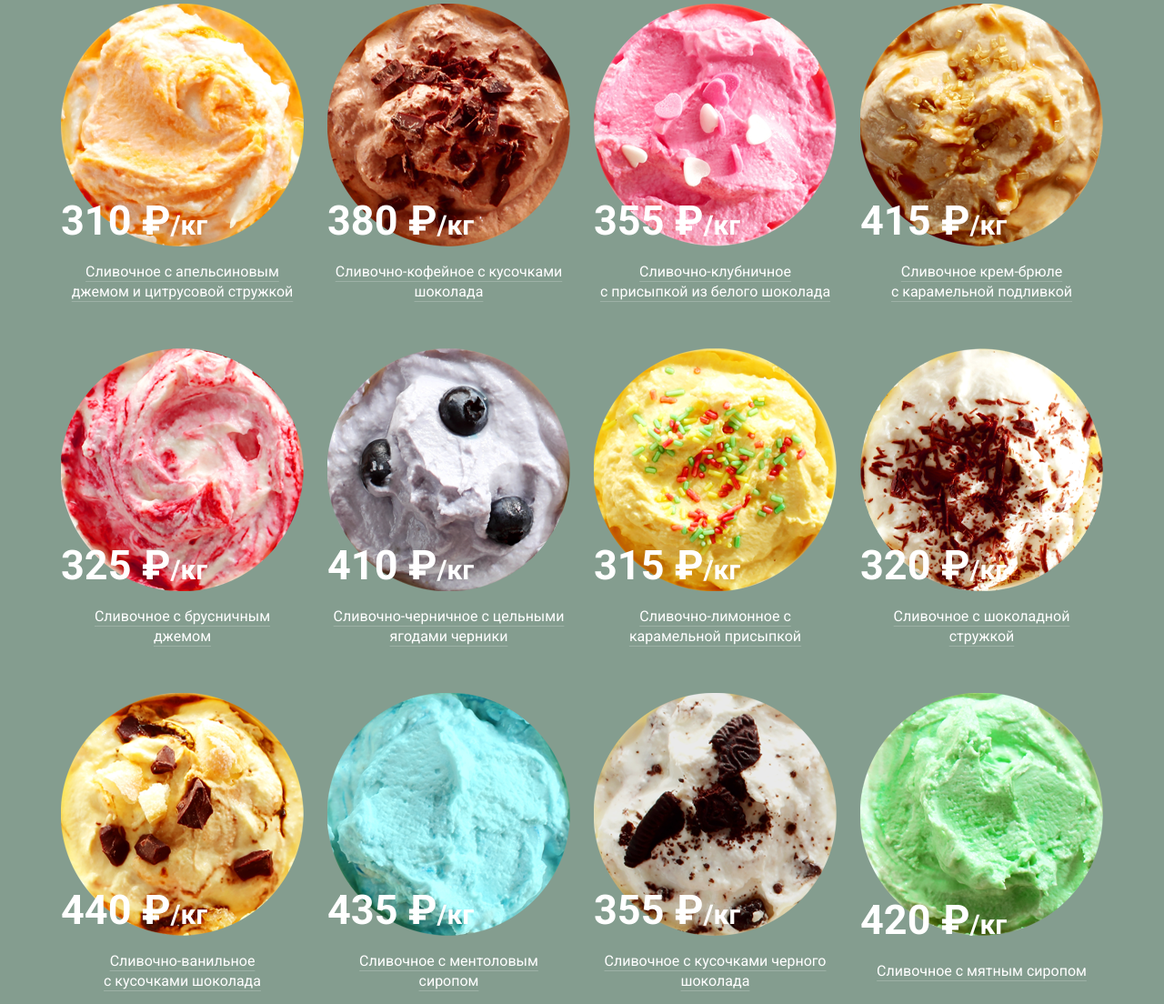
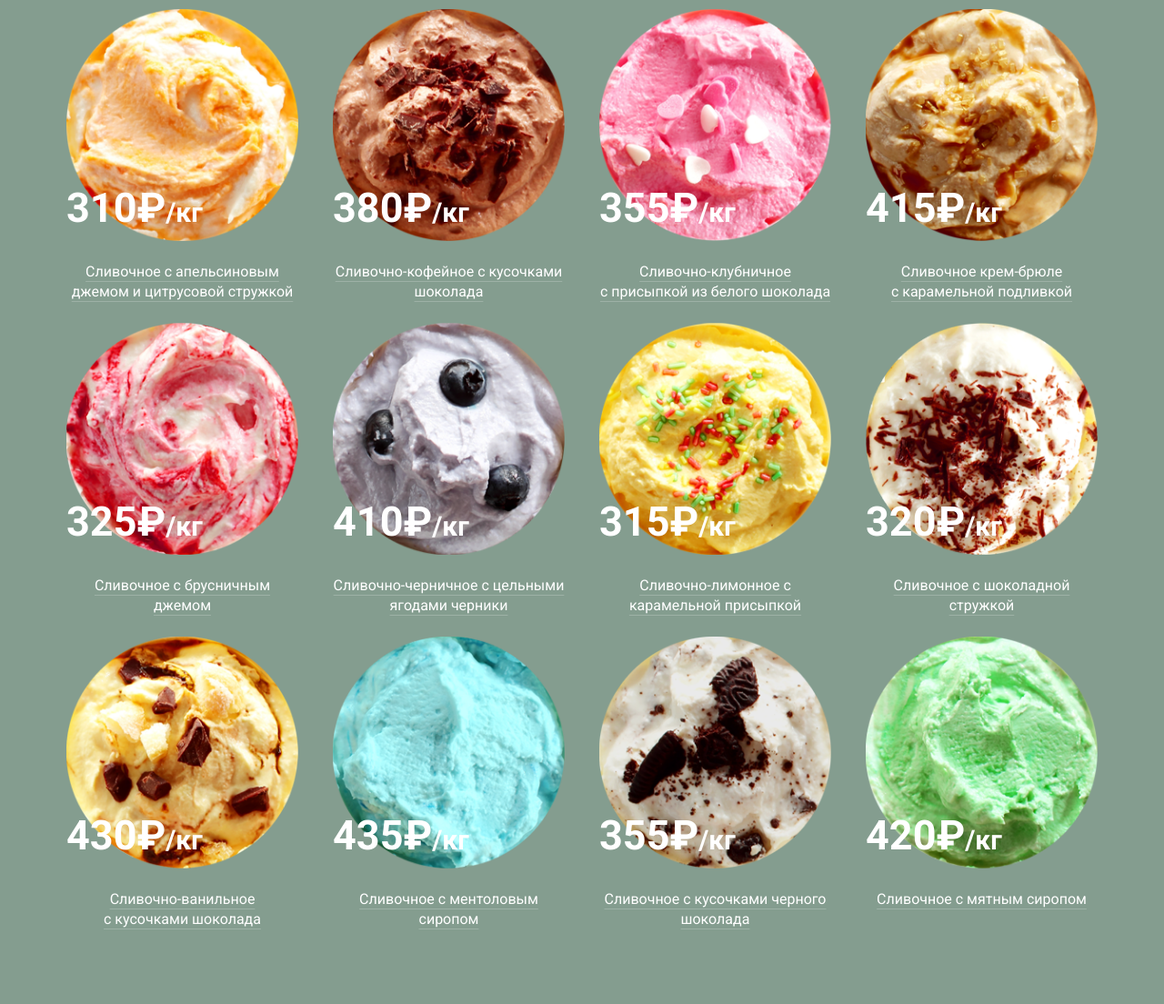
Before and after one commit to Paxton9/1741743-gllacy-31, a plain HTML site: page catalog.html in a window 1280 px wide. Shown: the part 324-1428 px from the top of the page at 91% size. Drawn offline with Linux system fonts and the light colour scheme.

Commit message:
актуальная версия

```diff
--- a/catalog.html
+++ b/catalog.html
@@ -224,108 +224,154 @@
       <section class="product-container">
         <h2 class="visually-hidden">Список товаров!</h2>
         <ul class="product-list">
-          <li class="product-item product5">
-            <div class="price">
-              <p>310 ₽</p>
-              <span>/кг</span>
+          <li class="product-item ">
+            <div class="product-item__body product1">
+              <div class="hit">
+                <img src="img/hit.svg" width="34" height="27" alt="Хит">
+              </div>
+              <div class="price-hit">
+                <p>310₽<span>/кг</span></p>
               </div>
               <p class="product-text">Сливочное с апельсиновым <br>джемом и цитрусовой стружкой</p>
-            <button class="btn hidden" aria-label="Просмотр товара.">Быстрый просмотр</button>
+              <a class="btn hidden" aria-label="Просмотр товара.">Быстрый просмотр</a>
+            </div>
           </li>
-          <li class="product-item product6">
-            <div class="price">
-              <p>380 ₽</p>
-              <span>/кг</span>
+
+          <li class="product-item ">
+            <div class="product-item__body product2">
+              <div class="hit">
+                <img src="img/hit.svg" width="34" height="27" alt="Хит">
+              </div>
+              <div class="price-hit">
+                <p>380₽<span>/кг</span></p>
               </div>
               <p class="product-text">Сливочно-кофейное с кусочками <br>шоколада</p>
-            <button class="btn hidden" aria-label="Просмотр товара.">Быстрый просмотр</button>
+              <a class="btn hidden" aria-label="Просмотр товара.">Быстрый просмотр</a>
+            </div>
           </li>
-          <li class="product-item product7">
-            <div class="price">
-              <p>355 ₽</p>
-              <span>/кг</span>
+
+          <li class="product-item ">
+            <div class="product-item__body product3">
+              <div class="hit">
+                <img src="img/hit.svg" width="34" height="27" alt="Хит">
+              </div>
+              <div class="price-hit">
+                <p>355₽<span>/кг</span></p>
               </div>
               <p class="product-text">Сливочно-клубничное <br>с присыпкой из белого шоколада</p>
-            <button class="btn hidden" aria-label="Просмотр товара.">Быстрый просмотр</button>
+              <a class="btn hidden" aria-label="Просмотр товара.">Быстрый просмотр</a>
+            </div>
           </li>
-          <li class="product-item product8">
-            <div class="price">
-              <p>415 ₽</p>
-              <span>/кг</span>
+          <li class="product-item ">
+            <div class="product-item__body product4">
+              <div class="hit">
+                <img src="img/hit.svg" width="34" height="27" alt="Хит">
+              </div>
+              <div class="price-hit">
+                <p>415₽<span>/кг</span></p>
               </div>
               <p class="product-text">Сливочное крем-брюле <br>с карамельной подливкой </p>
-            <button class="btn hidden" aria-label="Просмотр товара.">Быстрый просмотр</button>
+              <a class="btn hidden" aria-label="Просмотр товара.">Быстрый просмотр</a>
+            </div>
           </li>
-        </ul>
-      <ul class="product-list">
-        <li class="product-item product15">
-          <div class="price">
-            <p>325 ₽</p>
-          <span>/кг</span>
+          <li class="product-item ">
+            <div class="product-item__body product11">
+              <div class="hit">
+                <img src="img/hit.svg" width="34" height="27" alt="Хит">
               </div>
-          <p class="product-text">
-              Сливочное с брусничным <br>джемом
-            </p>
-            <button class="btn hidden" aria-label="Просмотр товара.">Быстрый просмотр</button>
+              <div class="price-hit">
+                <p>325₽<span>/кг</span></p>
+              </div>
+              <p class="product-text">Сливочное с брусничным <br>джемом</p>
+              <a class="btn hidden" aria-label="Просмотр товара.">Быстрый просмотр</a>
+            </div>
           </li>
-        <li class="product-item product14">
-          <div class="price">
-            <p>410 ₽</p>
-            <span>/кг</span>
+          <li class="product-item ">
+            <div class="product-item__body product10">
+              <div class="hit">
+                <img src="img/hit.svg" width="34" height="27" alt="Хит">
               </div>
-          <p class="product-text">Сливочно-черничное с цельными <br>ягодами черники </p>
-          <button class="btn hidden" aria-label="Просмотр товара.">Быстрый просмотр</button>
+              <div class="price-hit">
+                <p>410₽<span>/кг</span></p>
+              </div>
+              <p class="product-text">Сливочно-черничное с цельными <br> ягодами черники </p>
+              <a class="btn hidden" aria-label="Просмотр товара.">Быстрый просмотр</a>
+            </div>
           </li>
-        <li class="product-item product13">
-          <div class="price">
-            <p>315 ₽</p>
-            <span>/кг</span>
+          <li class="product-item ">
+            <div class="product-item__body product9">
+              <div class="hit">
+                <img src="img/hit.svg" width="34" height="27" alt="Хит">
               </div>
-          <p class="product-text">Сливочно-лимонное с <br>карамельной присыпкой</p>
-          <button class="btn hidden" aria-label="Просмотр товара.">Быстрый просмотр</button>
+              <div class="price-hit">
+                <p>315₽<span>/кг</span></p>
+              </div>
+              <p class="product-text">Сливочно-лимонное с<br>карамельной присыпкой</p>
+              <a class="btn hidden" aria-label="Просмотр товара.">Быстрый просмотр</a>
+            </div>
           </li>
-        <li class="product-item product12">
-          <div class="price">
-            <p>320 ₽</p>
-            <span>/кг</span>
+          <li class="product-item ">
+            <div class="product-item__body product8">
+              <div class="hit">
+                <img src="img/hit.svg" width="34" height="27" alt="Хит">
               </div>
-          <p class="product-text">Сливочное с шоколадной <br>стружкой </p>
-          <button class="btn hidden" aria-label="Просмотр товара.">Быстрый просмотр</button>
+              <div class="price-hit">
+                <p>320₽<span>/кг</span></p>
+              </div>
+              <p class="product-text">Сливочное с шоколадной <br>стружкой</p>
+              <a class="btn hidden" aria-label="Просмотр товара.">Быстрый просмотр</a>
+            </div>
           </li>
-      </ul>
-      <ul class="product-list">
-        <li class="product-item product11">
-          <div class="price">
-            <p>440 ₽</p>
-            <span>/кг</span>
+          <li class="product-item ">
+            <div class="product-item__body product7">
+              <div class="hit">
+                <img src="img/hit.svg" width="34" height="27" alt="Хит">
+              </div>
+              <div class="price-hit">
+                <p>430₽<span>/кг</span></p>
               </div>
               <p class="product-text">Сливочно-ванильное <br>с кусочками шоколада</p>
-          <button class="btn hidden" aria-label="Просмотр товара.">Быстрый просмотр</button>
+              <a class="btn hidden" aria-label="Просмотр товара.">Быстрый просмотр</a>
+            </div>
           </li>
-        <li class="product-item product10">
-          <div class="price">
-            <p>435 ₽</p>
-            <span>/кг</span>
+          <li class="product-item ">
+            <div class="product-item__body product6">
+              <div class="hit">
+                <img src="img/hit.svg" width="34" height="27" alt="Хит">
+              </div>
+              <div class="price-hit">
+                <p>435₽<span>/кг</span></p>
               </div>
               <p class="product-text">Сливочноe с ментоловым <br>сиропом</p>
-          <button class="btn hidden" aria-label="Просмотр товара.">Быстрый просмотр</button>
+              <a class="btn hidden" aria-label="Просмотр товара.">Быстрый просмотр</a>
+            </div>
           </li>
-        <li class="product-item product9">
-          <div class="price">
-            <p>355 ₽</p>
-            <span>/кг</span>
+          <li class="product-item ">
+            <div class="product-item__body product5">
+              <div class="hit">
+                <img src="img/hit.svg" width="34" height="27" alt="Хит">
+              </div>
+              <div class="price-hit">
+                <p>355₽<span>/кг</span></p>
               </div>
               <p class="product-text">Сливочное с кусочками черного <br>шоколада</p>
-          <button class="btn hidden" aria-label="Просмотр товара.">Быстрый просмотр</button>
+              <a class="btn hidden" aria-label="Просмотр товара.">Быстрый просмотр</a>
+            </div>
           </li>
-        <li class="product-item product16">
-          <div class="price">
-            <p>420 ₽</p>
-            <span>/кг</span>
+          <li class="product-item ">
+            <div class="product-item__body product12">
+              <div class="hit">
+                <img src="img/hit.svg" width="34" height="27" alt="Хит">
               </div>
-          <p class="product-text">Сливочное с мятным сиропом </p>
-          <button class="btn hidden" aria-label="Просмотр товара.">Быстрый просмотр</button>
+              <div class="price-hit">
+                <p>420₽<span>/кг</span></p>
+              </div>
+              <p class="product-text">Сливочное с мятным сиропом</p>
+              <a class="btn hidden" aria-label="Просмотр товара.">Быстрый просмотр</a>
+            </div>
           </li>
+
+
       </ul>
       </section>
       <div class="pagination">
@@ -390,7 +436,7 @@
           <h2 class="visually-hidden">Навигация</h2>
               <img src="img/heart.svg" width="15" height="13" alt="Heart">
           <div class="footer-middle-container">
-            <a class="footer-link" href="#">Для поставщиков</a>
+            <a class="footer-link footer-item" href="#">Для поставщиков</a>
             <a class="footer-link footer-middle-item" href="#">О производстве</a>
             <a class="footer-link" href="#">Наши документы</a>
             <a class="footer-link" href="#">Экологические стандарты</a>
--- a/css/style.css
+++ b/css/style.css
@@ -117,6 +117,7 @@
   column-gap: 19px;
   grid-template-columns: min-content auto auto;
   justify-content: flex-start;
+  align-items: flex-start;
 
 }
 .nav-item {
@@ -359,7 +360,26 @@
   position: absolute;
   z-index: 2;
 }
-
+.btn {
+  background: linear-gradient(180deg, var(--btn-gradient) 0%, var(--btn-gradient100) 100%);
+  box-shadow: 0px 2px 2px var(--btn-shadow);
+  border-radius: 70px;
+  color: var(--basic-white);
+  border: none;
+  text-align: center;
+  display: inline-block;
+
+}
+
+.btn:hover {
+  background: linear-gradient(0deg, var(--referense-background) , var(--referense-background)), linear-gradient(180deg, var(--btn-gradient) 0%, var(--btn-gradient100) 100%);
+  box-shadow: 0px 2px 2px var(--btn-shadow-hover);
+}
+
+.btn:focus {
+  background: linear-gradient(0deg, var(--btn-gradient-focus), var(--btn-gradient-focus)), linear-gradient(180deg, var(--btn-gradient) 0%, var(--btn-gradient100) 100%);
+  box-shadow: inset 0px 2px 2px var(--btn-shadow-focus);
+}
 .slider {
   position: relative;
   padding-top: 321px;
@@ -539,18 +559,12 @@
   width: 1146px;
   list-style: none;
   display: flex;
+  flex-wrap: wrap;
   padding: 0;
   margin: 0;
   margin-bottom: 40px;
 }
 
-.product-list li {
-  display: flex;
-  flex-direction: column;
-  justify-content: center;
-  align-items: center;
-
-}
 
 .hidden {
   font-weight: bold;
@@ -567,8 +581,11 @@
   background-color: var(--basic-white);
   border-radius: 50%;
   align-self: flex-start;
-}
-
+  visibility: hidden;
+}
+.hit.active {
+  visibility: visible;
+}
 .hit img {
   padding: 15px;
 }
@@ -576,7 +593,7 @@
 .price-hit {
   font-size: 45px;
   line-height: 45px;
-  margin-top: 155px;
+  margin-top: 135px;
   margin-bottom: 37px;
   align-self: flex-start;
 }
@@ -584,7 +601,8 @@
 .price-hit p {
   margin: 0;
   padding: 0;
-  display: inline-flex
+  display: inline-flex;
+  align-items: flex-end;
 }
 
 .price-hit span {
@@ -594,15 +612,16 @@
 
 .product-item {
   min-height: 317px;
-  margin: 0;
-  padding: 0;
+  width: 267px;
+  margin: 0;
+  padding: 6px;
   margin-right: 26px;
-  background-repeat: no-repeat;
-  width: 267px;
-
-}
-
-.product-item:last-child {
+  transition: all .3s;
+  box-sizing: border-box;
+}
+
+
+.product-item:nth-child(4n) {
   margin-right: 0px;
 }
 
@@ -613,14 +632,13 @@
 }
 
 .product-item:hover .price, .price-hit{
-  margin-left: 13px;
   transition: all .3s
 }
 
 .product-item:hover {
   background-color: var(--referense-background);
   border-radius: 4px;
-  width: 293px;
+
   justify-content: center;
   background-position: top 6px center;
   transition: all .3s;
@@ -628,9 +646,17 @@
 
 
 }
-
+.product-item__body {
+  background-repeat: no-repeat;
+  background-size: contain;
+  display: flex;
+  flex-direction: column;
+  justify-content: center;
+  align-items: center;
+}
 .product1 {
   background-image: url(../img/hit1.png);
+
 }
 
 .product2 {
@@ -646,50 +672,34 @@
 }
 
 .product5 {
-  background-image: url(../img/hit1.png);
+  background-image: url(../img/icecream1.png);
 }
 
 .product6 {
-  background-image: url(../img/hit2.png);
+  background-image: url(../img/icecream2.png);
 }
 
 .product7 {
-  background-image: url(../img/hit3.png);
+  background-image: url(../img/icecream3.png);
 }
 
 .product8 {
-  background-image: url(../img/hit4.png);
+  background-image: url(../img/icecream4.png);
 }
 
 .product9 {
-  background-image: url(../img/icecream1.png);
+  background-image: url(../img/icecream5.png);
 }
 
 .product10 {
-  background-image: url(../img/icecream2.png);
+  background-image: url(../img/icecream6.png);
 }
 
 .product11 {
-  background-image: url(../img/icecream3.png);
+  background-image: url(../img/icecream7.png);
 }
 
 .product12 {
-  background-image: url(../img/icecream4.png);
-}
-
-.product13 {
-  background-image: url(../img/icecream5.png);
-}
-
-.product14 {
-  background-image: url(../img/icecream6.png);
-}
-
-.product15 {
-  background-image: url(../img/icecream7.png);
-}
-
-.product16 {
   background-image: url(../img/icecream8.png);
 }
 
@@ -724,6 +734,7 @@
   text-decoration: underline;
   text-decoration-color: var(--referense-background);
   text-underline-position: under;
+  display: inline;
 }
 
 .advantages-list {
@@ -794,24 +805,7 @@
 .leaf {
   padding-bottom: 22px;
 }
-.btn {
-  background: linear-gradient(180deg, var(--btn-gradient) 0%, var(--btn-gradient100) 100%);
-  box-shadow: 0px 2px 2px var(--btn-shadow);
-  border-radius: 70px;
-  color: var(--basic-white);
-  border: none;
-
-}
-
-.btn:hover {
-  background: linear-gradient(0deg, var(--referense-background) , var(--referense-background)), linear-gradient(180deg, var(--btn-gradient) 0%, var(--btn-gradient100) 100%);
-  box-shadow: 0px 2px 2px var(--btn-shadow-hover);
-}
-
-.btn:focus {
-  background: linear-gradient(0deg, var(--btn-gradient-focus), var(--btn-gradient-focus)), linear-gradient(180deg, var(--btn-gradient) 0%, var(--btn-gradient100) 100%);
-  box-shadow: inset 0px 2px 2px var(--btn-shadow-focus);
-}
+
 
 .article-wrapper {
   width: 1146px;
@@ -904,7 +898,6 @@
   position: relative;
   background-image: url('../img/maps.jpg');
   width: 100%;
-  height: 430px;
   background-position: center;
   background-size: cover;
   background-repeat: no-repeat;
@@ -918,17 +911,18 @@
   top: 23%;
   left: 26%;
 }
-
+.contacts-wrapper {
+  padding: 62px 0;
+}
 .contacts {
   color: var(--basic-black);
   background-color: var(--special-white);
   width: 278px;
   border-radius: 16px;
   align-self: flex-start;
-  position: absolute;
   padding-left: 25px;
-  top: 62px;
-  right: 27px;
+  padding-top: 1px;
+  margin-left: auto;
 }
 
 .contacts-title {
@@ -1191,6 +1185,9 @@ align-items: flex-end;
   user-select: none;
 }
 
+input:disabled + label {
+  opacity: 0.4;
+}
 
 .filter-input-checkbox + label::before {
     content: "";
--- /dev/null
+++ b/js/pagination.js
@@ -0,0 +1 @@
+const
```
Also changed, not shown: index.html (+33 -21 lines). Lines whose indentation alone changed are shown as unchanged.
